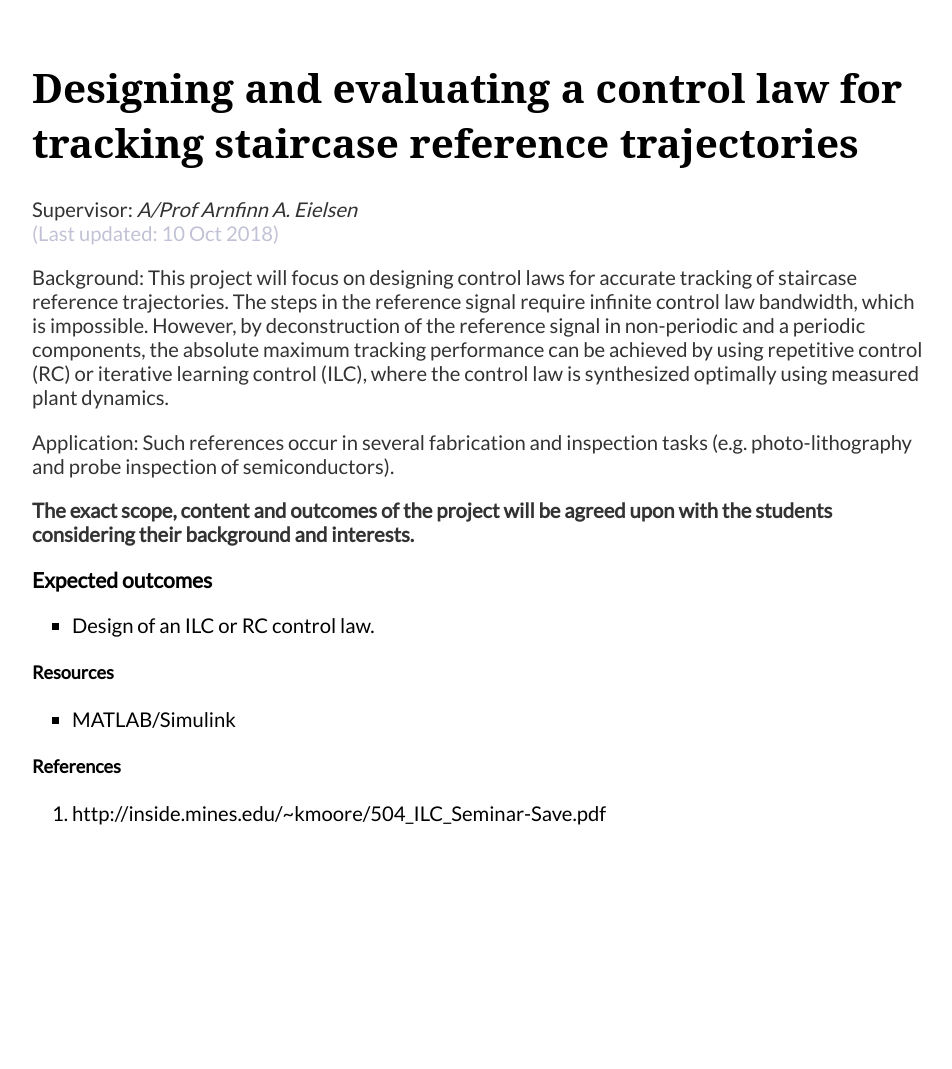
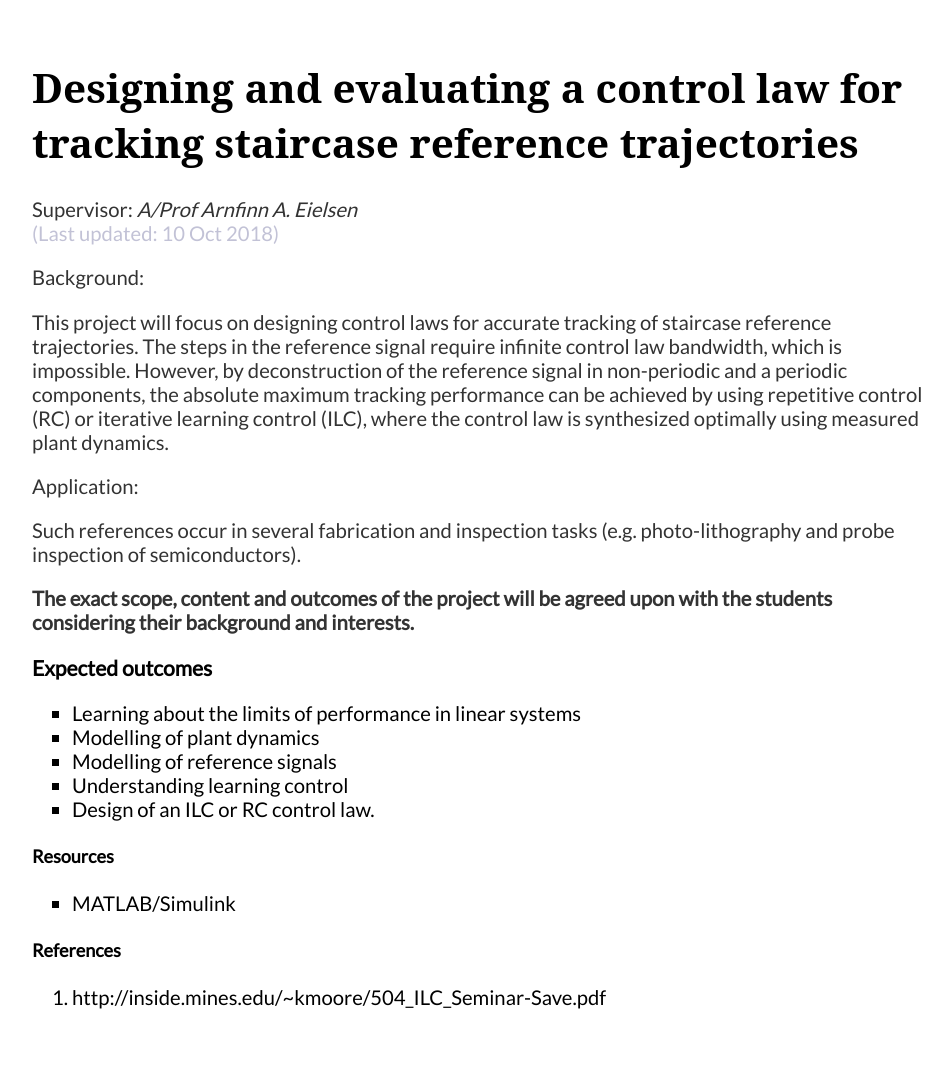
Before and after one commit to eielsen/eielsen.github.io, a Jekyll site: the page built from _posts/2018-10-10-tracking-of-staircase-trajectories.md, in a window 1280 px wide. Shown: the whole page, without its empty margins (160-1112 px from the left). Built offline with Jekyll 4.4.1, drawn with Linux system fonts in a browser that asks for light colours; some web fonts are replaced; before the commit the page ends 900 px from its top, so only the background shows below that.

Commit message:
Update 2018-10-10-tracking-of-staircase-trajectories.md

```diff
--- a/_posts/2018-10-10-tracking-of-staircase-trajectories.md
+++ b/_posts/2018-10-10-tracking-of-staircase-trajectories.md
@@ -10,18 +10,20 @@ date: 2018-10-10
 [comment]: *Supervisor: Assoc. prof. Arnfinn A. Eielsen*
 
 Background:
+
 This project will focus on designing control laws for accurate tracking of staircase reference trajectories. The steps in the reference signal require infinite control law bandwidth, which is impossible. However, by deconstruction of the reference signal in non-periodic and a periodic components, the absolute maximum tracking performance can be achieved by using repetitive control (RC) or iterative learning control (ILC), where the control law is synthesized optimally using measured plant dynamics.
 
 Application:
+
 Such references occur in several fabrication and inspection tasks (e.g. photo-lithography and probe inspection of semiconductors).
-
-
-
-
 
 **The exact scope, content and outcomes of the project will be agreed upon with the students considering their background and interests.**
 
 ### Expected outcomes
+- Learning about the limits of performance in linear systems
+- Modelling of plant dynamics
+- Modelling of reference signals
+- Understanding learning control
 - Design of an ILC or RC control law.
 
 #### Resources
```
